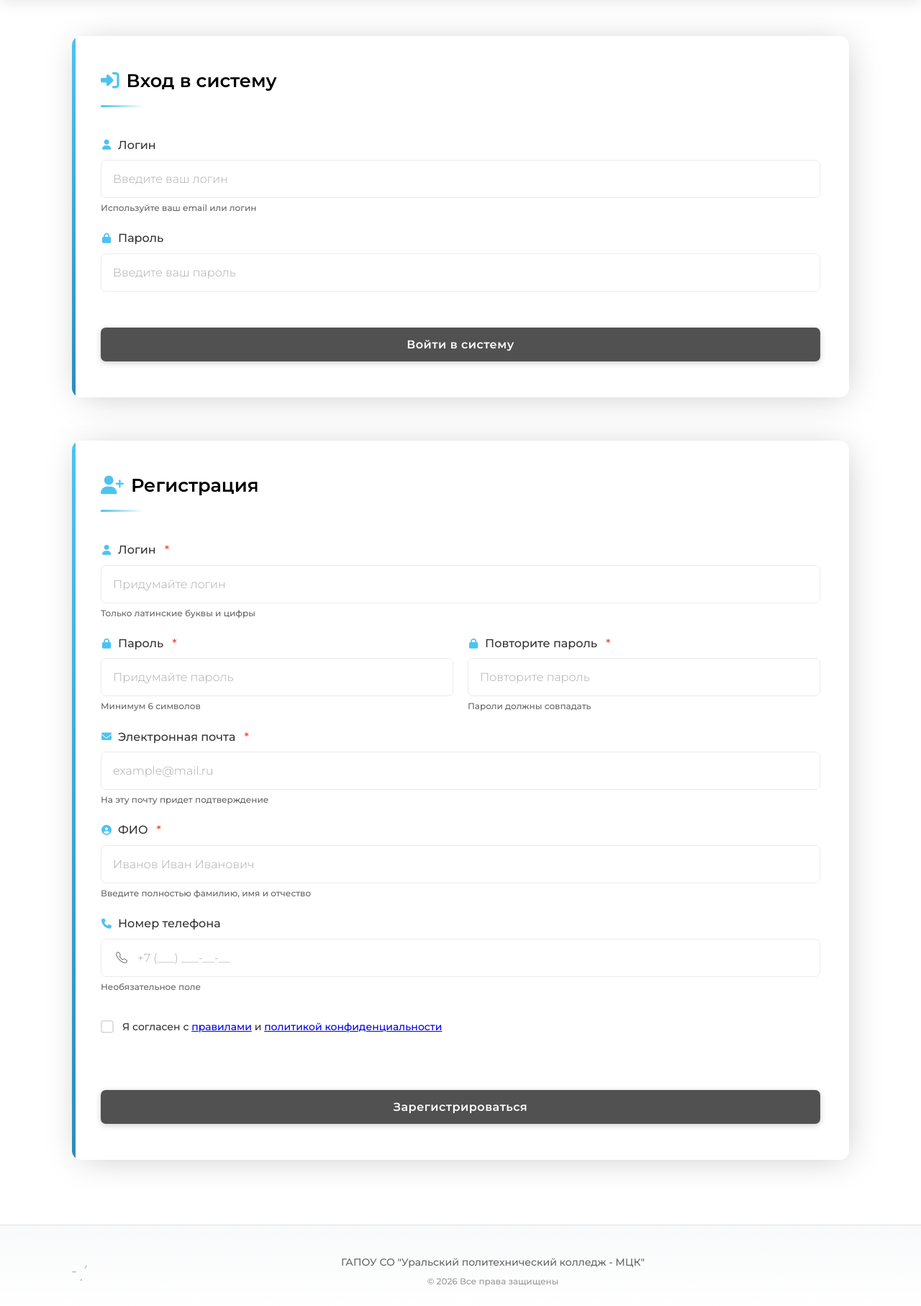
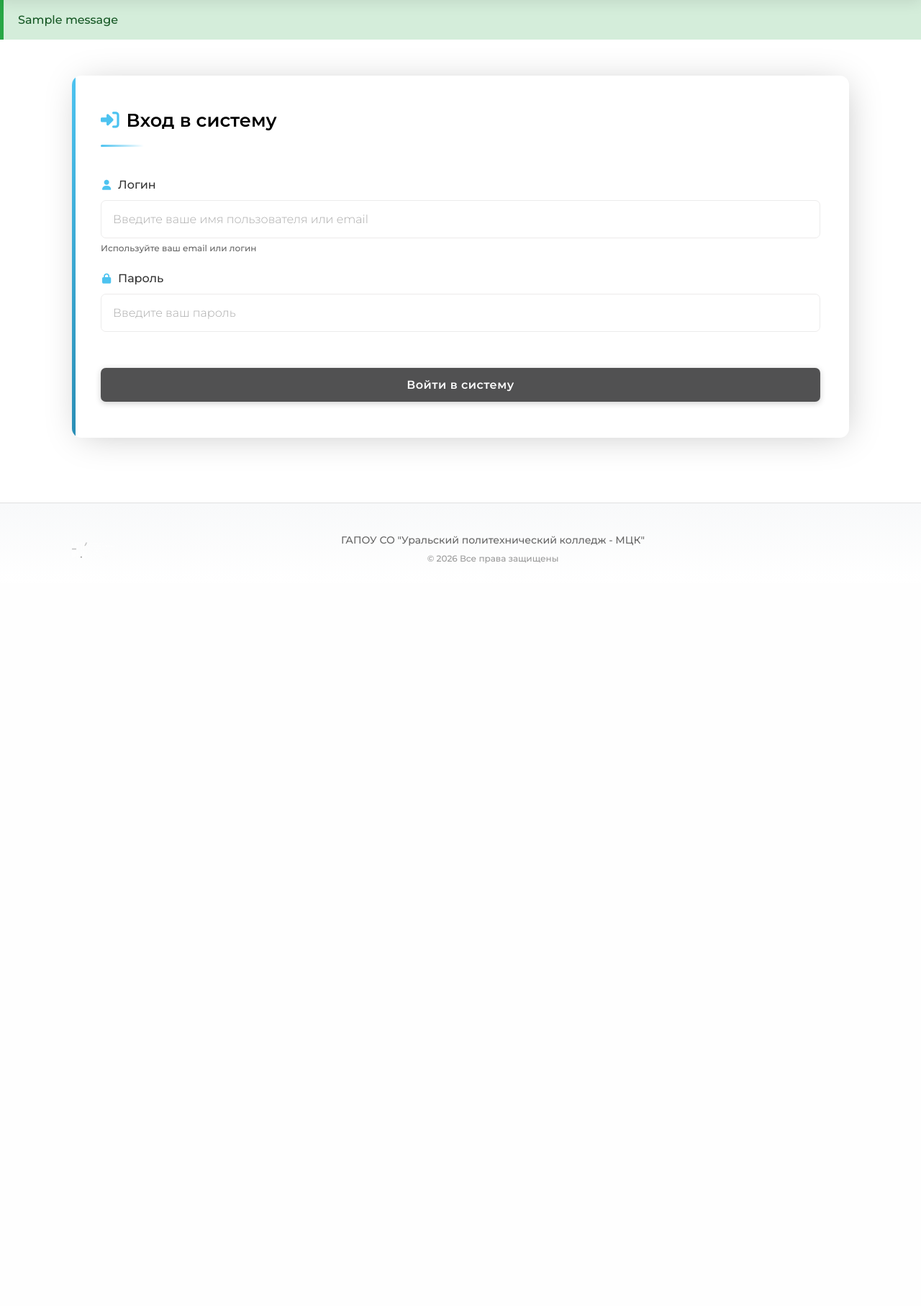
Before and after one commit to HarokaJunek/URPC_Flask, a Flask app: page / in a window 1280 px wide. Shown: the part 97-1911 px from the top of the page at 72% size. After the commit the page ends 880 px from the top, so only its background shows below. Run offline with Flask 3, Linux system fonts and the light colour scheme; tables that the repository leaves empty hold one stand-in row (values such as "Sample post"); one stand-in notice (Sample message) is shown.

Commit message:
БД (неполная) DEMO Утилита для хэша пароля

```diff
--- a/app.py
+++ b/app.py
@@ -17,11 +17,147 @@ app.secret_key = 'your-secret-key-123-change-this'
 # База будет искаться в папке instance рядом с main.py
 DATABASE = os.path.join('instance', 'nagruzka_DEMO.db')
 
+# ============================================================================
+# 2. ВСПОМОГАТЕЛЬНЫЕ ФУНКЦИИ ДЛЯ РАБОТЫ С БД
+# ============================================================================
+
+def get_db_connection():
+    """
+    Устанавливает соединение с базой данных.
+
+    Возвращает:
+        connection object с row_factory = sqlite3.Row
+        Это позволяет обращаться к колонкам по имени: row['username']
+
+    Важно: Мы предполагаем, что БД и таблицы уже созданы вручную!
+    """
+    conn = sqlite3.connect(DATABASE)
+
+    # Устанавливаем row_factory для удобного доступа к данным
+    conn.row_factory = sqlite3.Row
+
+    return conn
 
 
-@app.route('/')
+@app.route('/',methods=['GET', 'POST'])
 def index():
+    # ============================================
+    # ОБРАБОТКА POST-ЗАПРОСА (отправка формы)
+    # ============================================
+    if request.method == 'POST':
+        # 1. ПОЛУЧАЕМ ДАННЫЕ ИЗ ФОРМЫ
+        login_input = request.form.get('username', '').strip()
+        password = request.form.get('password', '')
+
+        print(f"📥 Получены данные для входа:")
+        print(f"   Логин: {login_input}")
+        print(f"   Пароль: {'*' * len(password)}")
+
+        # ============================================
+        # 2. ВАЛИДАЦИЯ ВХОДНЫХ ДАННЫХ
+        # ============================================
+        errors = []
+
+        if not login_input:
+            errors.append('Введите имя пользователя или email')
+        if not password:
+            errors.append('Введите пароль')
+
+            # ============================================
+            # 3. ПОИСК ПОЛЬЗОВАТЕЛЯ В БАЗЕ ДАННЫХ
+            # ============================================
+
+            # Устанавливаем соединение с БД
+            conn = get_db_connection()
+
+            try:
+                # Ищем пользователя по username ИЛИ email
+                # Пользователь может ввести любое из двух
+                user = conn.execute('''
+                                    SELECT id_user, email, login, password, id_role
+                                    FROM users
+                                    WHERE (login = ?
+                                       OR email = ?) and password = ?
+                                    ''', (login_input, login_input, password)).fetchone()
+
+                # Если пользователь не найден
+                if not user:
+                    # Не говорим точно, что не так (логин или пароль)
+                    # Это стандартная практика безопасности
+                    flash('Неверное имя пользователя/email или пароль1', 'danger')
+                    conn.close()
+                    return render_template('index.html')
+
+                # ============================================
+                # 4. ПРОВЕРКА ПАРОЛЯ
+                # ============================================
+
+                # check_password_hash сравнивает введенный пароль с хешем из БД
+                # Возвращает True если пароль верный, False если нет
+                if not check_password_hash(user['password'], password):
+                    # Та же самая ошибка для безопасности
+                    flash('Неверное имя пользователя/email или пароль', 'danger')
+                    conn.close()
+                    return render_template('index.html')
+
+                # ============================================
+                # 5. СОЗДАНИЕ СЕССИИ ПОЛЬЗОВАТЕЛЯ
+                # ============================================
+
+                # Flask сессии хранятся в зашифрованных куках на стороне клиента
+                # Важно: не храните чувствительные данные в сессии!
+
+                session['user_id'] = user['id_user']
+                session['username'] = user['login']
+                session['email'] = user['email']
+                session['role'] = int(user['id_role'])  # Преобразуем 0/1 в True/False
+                session['login_time'] = datetime.now().strftime('%Y-%m-%d %H:%M:%S')
+
+                print(f"✅ Пользователь найден:")
+                print(f"   ID: {user['id_user']}")
+                print(f"   Username: {user['login']}")
+
+                # ============================================
+                # 6. ОБНОВЛЕНИЕ ПОСЛЕДНЕЙ АКТИВНОСТИ (опционально)
+                # ============================================
+                # В реальных проектах часто добавляют поле last_login
+                # conn.execute('UPDATE users SET last_login = datetime("now") WHERE id = ?', (user['id'],))
+                # conn.commit()
+
+                # ============================================
+                # 7. УВЕДОМЛЕНИЕ И ПЕРЕНАПРАВЛЕНИЕ
+                # ============================================
+
+                flash(f'Добро пожаловать, {user["username"]}!', 'success')
+
+                # Проверяем, есть ли в запросе параметр 'next' (перенаправление после входа)
+                next_page = request.args.get('next')
+
+                if next_page:
+                    return redirect(next_page)
+
+                # Перенаправляем в зависимости от роли
+                #if user['is_admin']:
+                    print("🚀 Перенаправление в админ-панель")
+                    return redirect(url_for('admin_dashboard'))
+                #else:
+                print("🏠 Перенаправление на главную")
+                return redirect(url_for('index'))
+
+            except sqlite3.Error as e:
+                flash('Ошибка подключения к базе данных. Попробуйте позже.', 'danger')
+                return render_template('index.html')
+
+            finally:
+                # Всегда закрываем соединение с БД
+                conn.close()
+
+        # ============================================
+        # ОБРАБОТКА GET-ЗАПРОСА (показ формы)
+        # ============================================
+        return render_template('index.html')
     return render_template('index.html')
+
 
 
 
--- a/static/style.css
+++ b/static/style.css
@@ -1,3 +1,51 @@
+
+/* ============================================================================
+   УВЕДОМЛЕНИЯ (FLASH MESSAGES)
+   ============================================================================ */
+
+
+.flash {
+    padding: 15px 20px;
+    border-left: 5px solid;
+    animation: slideIn 0.3s ease-out;
+}
+
+@keyframes slideIn {
+    from {
+        transform: translateX(-20px);
+        opacity: 0;
+    }
+    to {
+        transform: translateX(0);
+        opacity: 1;
+    }
+}
+
+.flash-success {
+    background-color: #d4edda;
+    border-color: #28a745;
+    color: #155724;
+}
+
+.flash-warning {
+    background-color: #fff3cd;
+    border-color: #ffc107;
+    color: #856404;
+}
+
+.flash-danger {
+    background-color: #f8d7da;
+    border-color: #dc3545;
+    color: #721c24;
+}
+
+.flash-info {
+    background-color: #d1ecf1;
+    border-color: #17a2b8;
+    color: #0c5460;
+}
+
+
 /* ============================================================================
    БАЗОВЫЕ СТИЛИ
    ============================================================================ */
--- a/templates/base.html
+++ b/templates/base.html
@@ -19,14 +19,33 @@
         </div>
         <!-- Неавторизованный пользователь -->
         <div class="nav-menu">
+            {% if session.user_id %}
+            <p>Привет</p>
+            {% else %}
             <a href="#login" class="nav-link active">
                 <i class="fas fa-sign-in-alt"></i> Войти в систему
             </a>
             <a href="#register" class="nav-link">
                 <i class="fas fa-user-plus"></i> Регистрация
             </a>
+            {% endif %}
         </div>
     </nav>
+
+
+        <!-- Уведомления (flash messages) -->
+    {% with messages = get_flashed_messages(with_categories=true) %}
+        {% if messages %}
+            <div class="flash-messages">
+                {% for category, message in messages %}
+                <div class="flash flash-{{ category }}">
+                    {{ message }}
+                </div>
+                {% endfor %}
+                </div>
+        {% endif %}
+    {% endwith %}
+
 
     <!-- Основное содержимое страницы -->
     <main class="container">
--- a/templates/index.html
+++ b/templates/index.html
@@ -3,136 +3,55 @@
 {% block title %}Главная страница{% endblock %}
 
 {% block content %}
+
+{% if not session.user_id %}
 <div class="blocks">
     <h1><i class="fas fa-sign-in-alt"></i> Вход в систему</h1>
-    <form>
+
+
+
+    <form method="POST" action="{{ url_for('index') }}">
+
+        <!-- Скрытое поле для сохранения параметра next -->
+            {% if request.args.get('next') %}
+            <input type="hidden" name="next" value="{{ request.args.get('next') }}">
+            {% endif %}
+
         <div class="form-group">
-            <label for="loginUsername">
+            <label for="username">
                 <i class="fas fa-user"></i> Логин
             </label>
-            <input type="text" id="loginUsername" name="username" placeholder="Введите ваш логин">
+            <input type="text" id="username" name="username"
+                       placeholder="Введите ваше имя пользователя или email" required
+                       value="{{ request.form.username if request.form }}">
             <div class="form-hint">Используйте ваш email или логин</div>
         </div>
 
+
+
         <div class="form-group">
-            <label for="loginPassword">
+            <label for="loginPassword" type="password" id="password" name="password"
+                       placeholder="ваш пароль" required>
                 <i class="fas fa-lock"></i> Пароль
             </label>
             <div class="password-wrapper">
                 <input type="password" id="loginPassword" name="password" placeholder="Введите ваш пароль">
             </div>
         </div>
-        <button type="button">Войти в систему</button>
+
+
+
+        <button type="submit">Войти в систему</button>
     </form>
+
+
+
 </div>
 
-<div class="blocks">
-    <h1><i class="fas fa-user-plus"></i> Регистрация</h1>
-    <form>
-        <div class="form-group">
-            <label for="regUsername" class="required">
-                <i class="fas fa-user"></i> Логин
-            </label>
-            <input type="text" id="regUsername" name="username" placeholder="Придумайте логин">
-            <div class="form-hint">Только латинские буквы и цифры</div>
-        </div>
+{% else %}
 
-        <!-- Поля паролей в одну строку -->
-        <div class="password-row">
-            <div class="form-group">
-                <label for="regPassword" class="required">
-                    <i class="fas fa-lock"></i> Пароль
-                </label>
-                <div class="password-wrapper">
-                    <input type="password" id="regPassword" name="password" placeholder="Придумайте пароль">
-                </div>
-                <div class="form-hint">Минимум 6 символов</div>
-            </div>
+<h2>👋 Добро пожаловать, {{ session.username }}!</h2>
 
-            <div class="form-group">
-                <label for="confirmPassword" class="required">
-                    <i class="fas fa-lock"></i> Повторите пароль
-                </label>
-                <div class="password-wrapper">
-                    <input type="password" id="confirmPassword" name="confirmPassword" placeholder="Повторите пароль">
-                </div>
-                <div class="form-hint">Пароли должны совпадать</div>
-            </div>
-        </div>
+{% endif %}
 
-        <div class="form-group">
-            <label for="email" class="required">
-                <i class="fas fa-envelope"></i> Электронная почта
-            </label>
-            <input type="email" id="email" name="email" placeholder="example@mail.ru">
-            <div class="form-hint">На эту почту придет подтверждение</div>
-        </div>
-
-        <div class="form-group">
-            <label for="fullName" class="required">
-                <i class="fas fa-user-circle"></i> ФИО
-            </label>
-            <input type="text" id="fullName" name="fullName" placeholder="Иванов Иван Иванович">
-            <div class="form-hint">Введите полностью фамилию, имя и отчество</div>
-        </div>
-
-        <div class="form-group">
-            <label for="phone">
-                <i class="fas fa-phone"></i> Номер телефона
-            </label>
-            <input type="tel" id="phone" name="phone" placeholder="+7 (___) ___-__-__" maxlength="18">
-            <div class="form-hint">Необязательное поле</div>
-        </div>
-
-        <div class="form-options">
-            <label class="checkbox-container">
-                <input type="checkbox" name="agree">
-                <span class="checkmark"></span>
-                Я согласен с <a href="#">правилами</a> и <a href="#">политикой конфиденциальности</a>
-            </label>
-
-        </div>
-
-        <button type="button">Зарегистрироваться</button>
-    </form>
-</div>
-
-<script>
-    // Маска для телефона
-    document.addEventListener('DOMContentLoaded', function() {
-        const phoneInput = document.getElementById('phone');
-
-        if (phoneInput) {
-            phoneInput.addEventListener('input', function(e) {
-                let value = e.target.value.replace(/\D/g, '');
-
-                if (value.startsWith('7') || value.startsWith('8')) {
-                    value = value.substring(1);
-                }
-
-                value = value.substring(0, 10);
-
-                let formattedValue = '+7';
-                if (value.length > 0) {
-                    formattedValue += ' (' + value.substring(0, 3);
-                }
-                if (value.length > 3) {
-                    formattedValue += ') ' + value.substring(3, 6);
-                }
-                if (value.length > 6) {
-                    formattedValue += '-' + value.substring(6, 8);
-                }
-                if (value.length > 8) {
-                    formattedValue += '-' + value.substring(8, 10);
-                }
-
-                if (value.length <= 3 && formattedValue.endsWith('(')) {
-                    formattedValue = formattedValue.slice(0, -2);
-                }
-
-                e.target.value = formattedValue;
-            });
-        }
-    });
-</script>
 {% endblock %}
```
Also changed, not shown: templates/register.html (added, +115 -0 lines).
